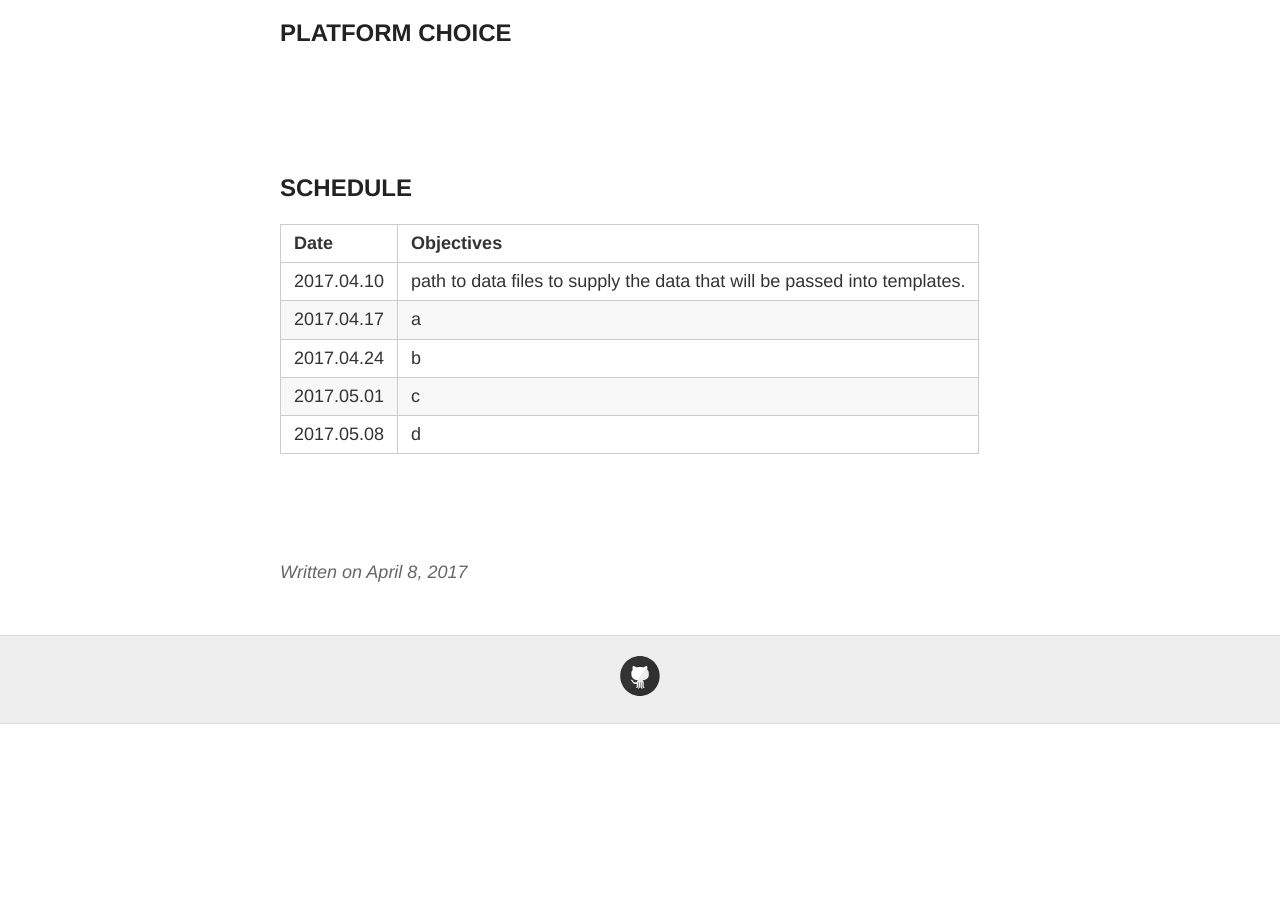
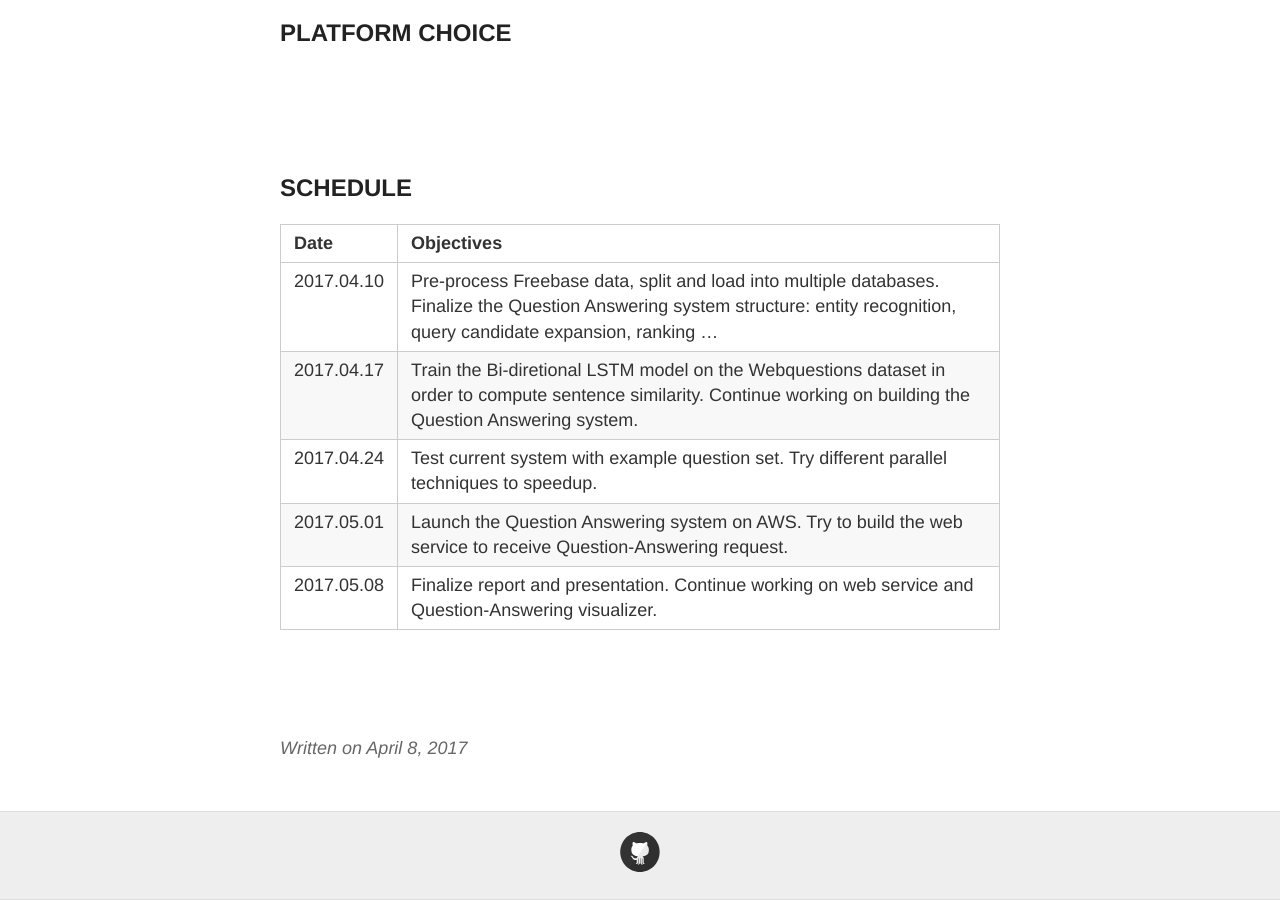
Before and after one commit to xiaozhuyfk/parallel, a Jekyll site: the page built from docs/_posts/2017-4-8-Project-Proposal.md, in a window 1280 px wide and 900 px high, scrolled down 2599 px. Built offline with Jekyll 4.4.1, drawn with Linux system fonts in a browser that asks for light colours; before the commit the page ends 3323 px from its top, so only the background shows below that; some of the changed text lies outside the part shown.

Commit message:
Update 2017-4-8-Project-Proposal.md

```diff
--- a/docs/_posts/2017-4-8-Project-Proposal.md
+++ b/docs/_posts/2017-4-8-Project-Proposal.md
@@ -68,12 +68,12 @@ Papers as references:
 
 ## SCHEDULE
 
-| Date       | Objectives                                                                |
-|------------|---------------------------------------------------------------------------|
-| 2017.04.10 | path to data files to supply the data that will be passed into templates. |
-| 2017.04.17 | a                                                                         |
-| 2017.04.24 | b                                                                         |
-| 2017.05.01 | c                                                                         |
-| 2017.05.08 | d                                                                         |
+| Date       | Objectives                                                                                                                                                                      |
+|------------|---------------------------------------------------------------------------------------------------------------------------------------------------------------------------------|
+| 2017.04.10 | Pre-process Freebase data, split and load into multiple databases. Finalize the Question Answering system structure: entity recognition, query candidate expansion, ranking ... |
+| 2017.04.17 | Train the Bi-diretional LSTM model on the Webquestions dataset in order to compute sentence similarity. Continue working on building the Question Answering system.             |
+| 2017.04.24 | Test current system with example question set. Try different parallel techniques to speedup.                                                                                    |
+| 2017.05.01 | Launch the Question Answering system on AWS. Try to build the web service to receive Question-Answering request.                                                                |
+| 2017.05.08 | Finalize report and presentation. Continue working on web service and Question-Answering visualizer.                                                                            |
 
 <br><br><br>
```
Also changed, not shown: other parts of docs/_posts/2017-4-8-Project-Proposal.md (+1 -1 lines).
